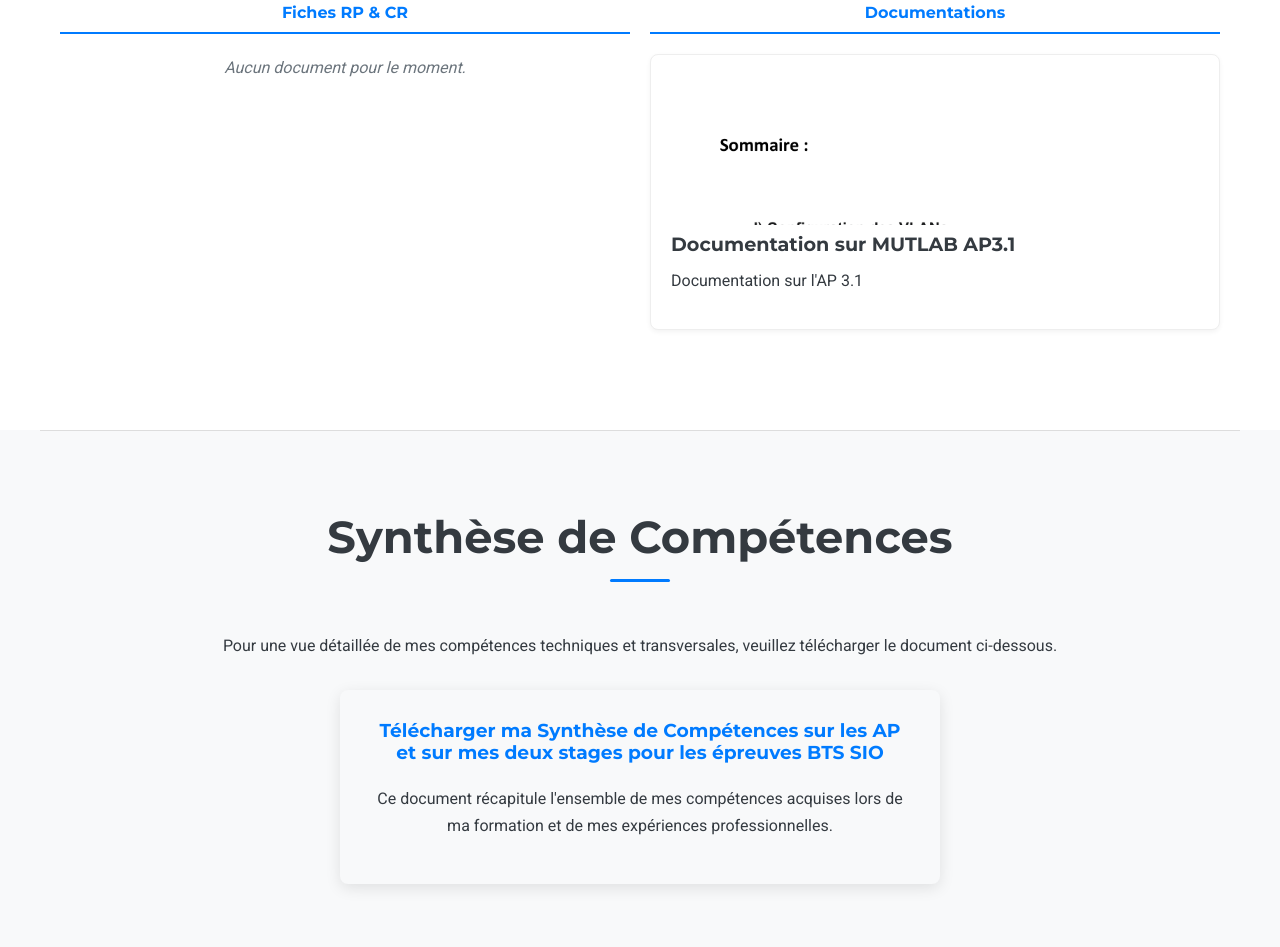
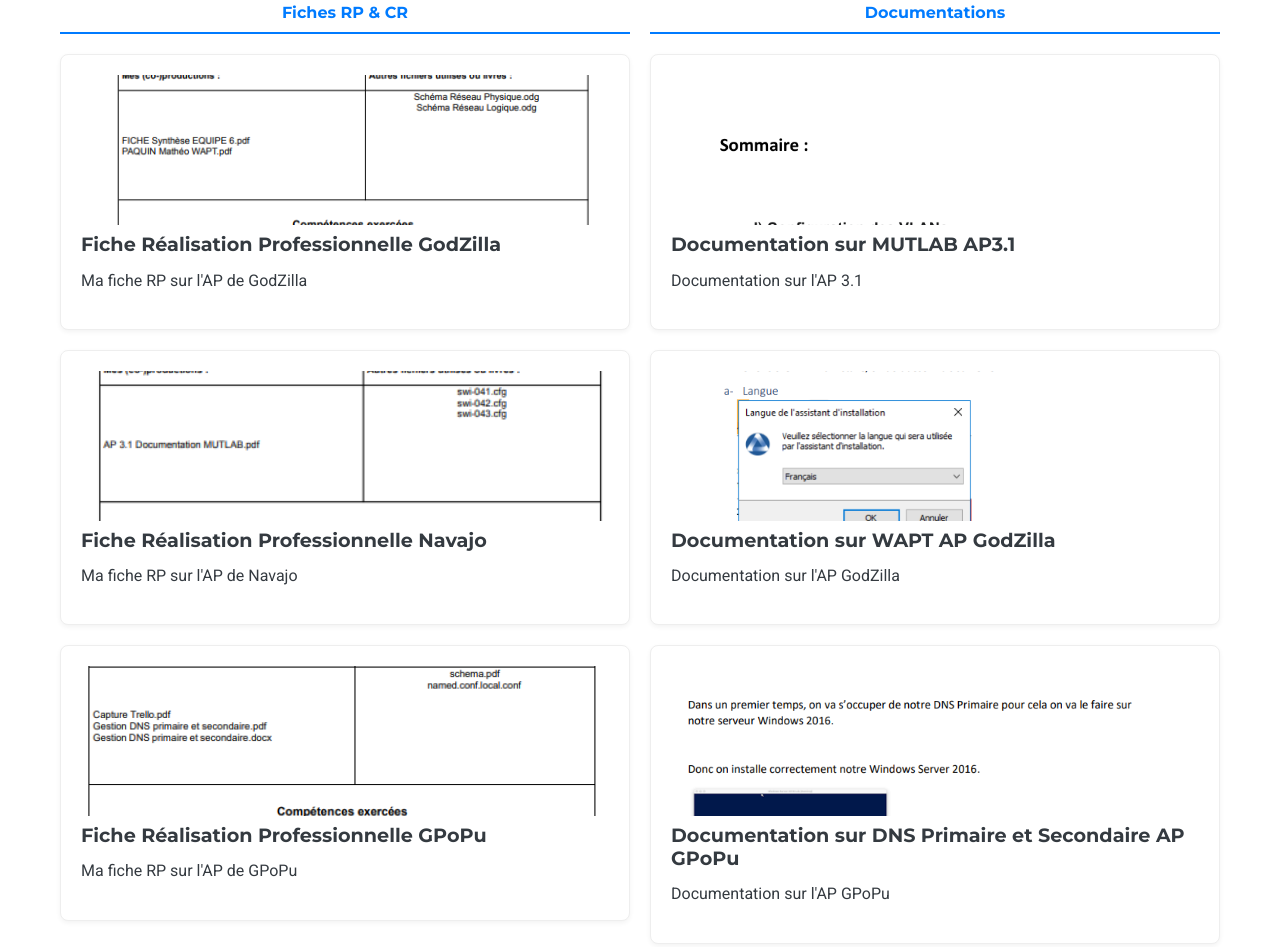
Before and after one commit to BlackMirzox/Portfolio-Paquin-Matheo, a plain HTML site: page index.html in a window 1280 px wide. Shown: the part 7267-8214 px from the top of the page. Drawn offline with Linux system fonts and the light colour scheme; a script that the page names is missing.

Commit message:
ajout du dossier portfolio

```diff
--- a/index.html
+++ b/index.html
@@ -239,7 +239,21 @@
                             <div style="flex: 1; min-width: 250px;">
                                 <h4 style="text-align: center; color: #007bff; border-bottom: 2px solid #007bff; padding-bottom: 10px; margin-bottom: 20px;">Fiches RP & CR</h4>
                                 <div class="doc-list">
-                                    <p style="text-align: center; font-style: italic; color: #6c757d; margin-top: 20px;">Aucun document pour le moment.</p>
+                                    <div class="doc-item" style="margin-bottom: 20px;">
+                                        <img src="src/RP GodZilla.png" alt="Aperçu du document sur la documentation" width="100%" style="max-height: 150px; object-fit: cover;">
+                                        <h4><a href="img/Fiche RP GodZilla.pdf" target="_blank">Fiche Réalisation Professionnelle GodZilla</a></h4>
+                                        <p>Ma fiche RP sur l'AP de GodZilla</p>
+                                    </div>
+                                    <div class="doc-item" style="margin-bottom: 20px;">
+                                        <img src="src/Fiche RP Navajo.png" alt="Aperçu du document sur la documentation" width="100%" style="max-height: 150px; object-fit: cover;">
+                                        <h4><a href="img/Fiche RP Navajo.pdf" target="_blank">Fiche Réalisation Professionnelle Navajo</a></h4>
+                                        <p>Ma fiche RP sur l'AP de Navajo</p>
+                                    </div>
+                                    <div class="doc-item" style="margin-bottom: 20px;">
+                                        <img src="src/RP GPoPu.png" alt="Aperçu du document sur la documentation" width="100%" style="max-height: 150px; object-fit: cover;">
+                                        <h4><a href="img/Fiche RP GPoPu.pdf" target="_blank">Fiche Réalisation Professionnelle GPoPu</a></h4>
+                                        <p>Ma fiche RP sur l'AP de GPoPu</p>
+                                    </div>
                                 </div>
                             </div>
 
@@ -250,6 +264,16 @@
                                         <img src="src/Capture d’écran 2026-03-18 113144.png" alt="Aperçu du document sur la documentation" width="100%" style="max-height: 150px; object-fit: cover;">
                                         <h4><a href="img/AP 3.1 Documentation MUTLAB.pdf" target="_blank">Documentation sur MUTLAB AP3.1</a></h4>
                                         <p>Documentation sur l'AP 3.1</p>
+                                    </div>
+                                    <div class="doc-item" style="margin-bottom: 20px;">
+                                        <img src="src/WAPT.png" alt="Aperçu du document sur la documentation" width="100%" style="max-height: 150px; object-fit: cover;">
+                                        <h4><a href="img/Documentation AP2.1 GodZilla.pdf" target="_blank">Documentation sur WAPT AP GodZilla</a></h4>
+                                        <p>Documentation sur l'AP GodZilla</p>
+                                    </div>
+                                    <div class="doc-item" style="margin-bottom: 20px;">
+                                        <img src="src/GPoPu doc.png" alt="Aperçu du document sur la documentation" width="100%" style="max-height: 150px; object-fit: cover;">
+                                        <h4><a href="img/AP 3.2 - GPoPu - Gestion DNS primaire et secondaire.pdf" target="_blank">Documentation sur DNS Primaire et Secondaire AP GPoPu</a></h4>
+                                        <p>Documentation sur l'AP GPoPu</p>
                                     </div>
                                 </div>
                             </div>
```
Also changed, not shown: src/Fiche RP Navajo.png (added), src/GPoPu doc.png (added), src/RP GPoPu.png (added), src/RP GodZilla.png (added), src/WAPT.png (added), 7 other files.
